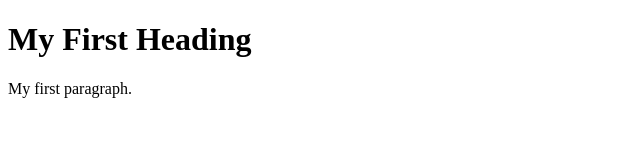
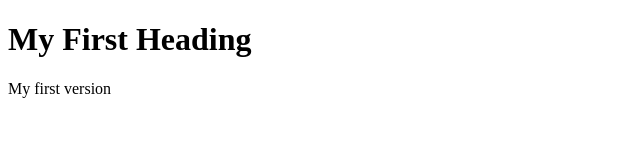
Before and after one commit to abhivicky5788/new-jobs, a plain HTML site: page repogit/index.html in a window 1280 px wide. Shown: the full height of the page, 0-640 px from the left. Drawn offline with Linux system fonts and the light colour scheme.

Commit message:
version change

```diff
--- a/repogit/index.html
+++ b/repogit/index.html
@@ -3,7 +3,7 @@
 <body>
 
 <h1>My First Heading</h1>
-<p>My first paragraph.</p>
+<p>My first version</p>
 
 </body>
 </html>
```
Also changed, not shown: repogit/home.txt.
